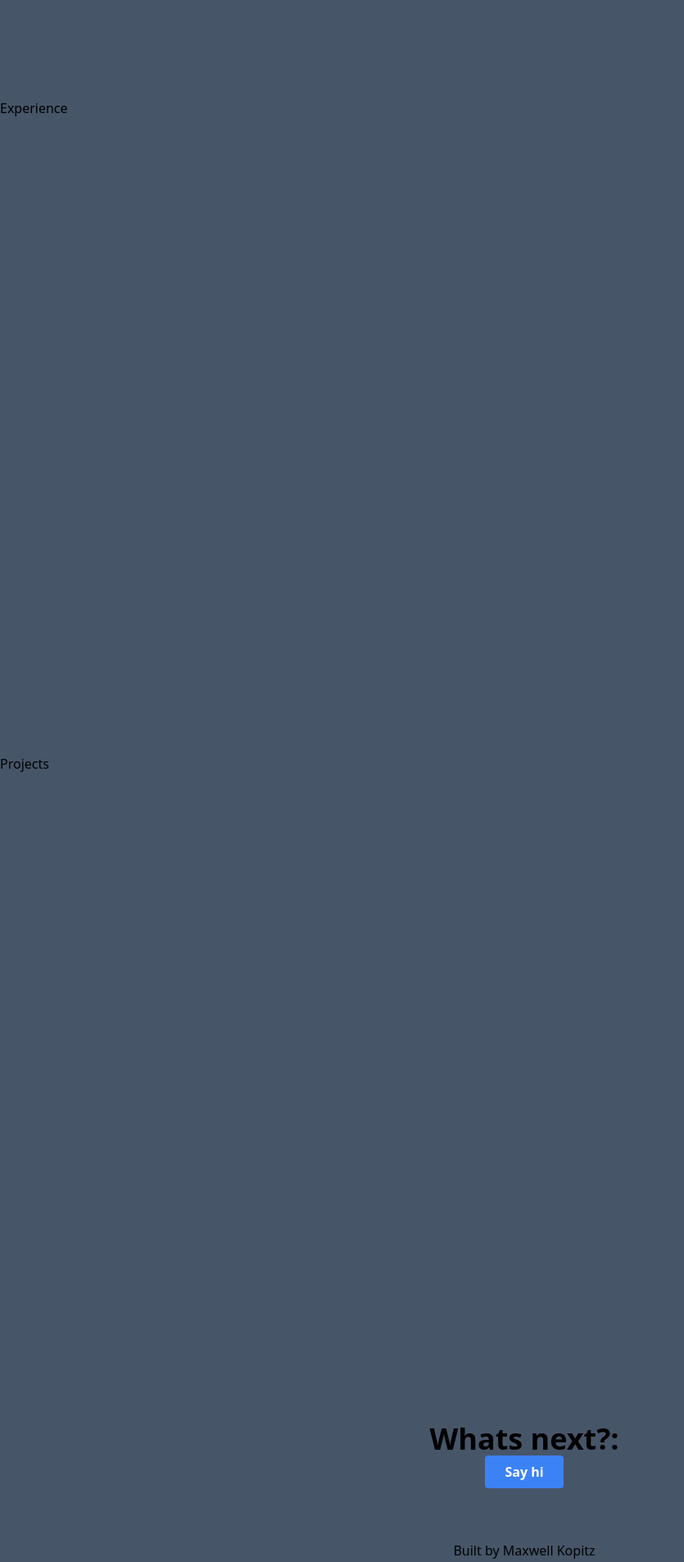
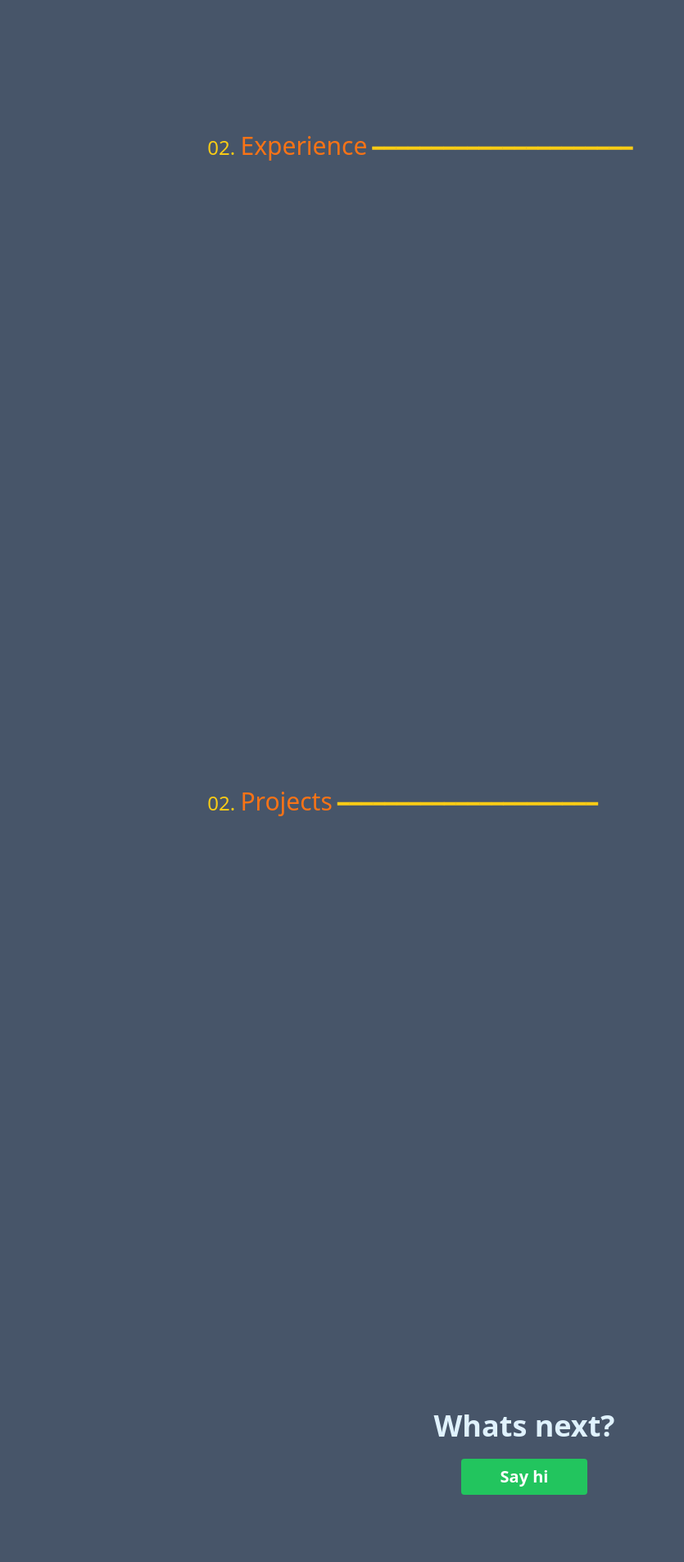
Before and after one commit to maxkopitz/maxwell-dev, a Next.js app: page / in a window 1280 px wide. Shown: the part 920-2826 px from the top of the page at 82% size, without its empty margins (0-835 px from the left). Built offline with nearby package versions, Linux system fonts and the light colour scheme; no server answers.

Commit message:
feat(sections): Headings

```diff
--- a/components/sections/contact.tsx
+++ b/components/sections/contact.tsx
@@ -1,16 +1,19 @@
-const Contact : React.FC = () => {
+const Contact: React.FC = () => {
   return (
-    <div id="contact" className="h-min grid place-items-center content-center p-4">
-      <div className="max-w-8xl w-full flex flex-wrap justify-center">
-        <h2 className='text-4xl font-bold text-center w-full'>
-          Whats next?:
+    <div className="h-screen">
+      <div className="max-w-8xl w-full">
+      <div className="text-center">
+        <h2 className='text-4xl text-sky-100 font-bold w-full'>
+          Whats next?
         </h2>
-        <div className="flex items-center justify-center">
-          <button className="bg-blue-500 hover:bg-blue-700 text-white font-bold py-2 px-6 rounded focus:outline-none focus:shadow-outline" type="submit">
-            Say hi
-          </button>
-        </div>
       </div>
+      <div className="flex flex-col items-center mt-5">
+       <button className="bg-green-500 hover:bg-green-700 text-white text-xl font-bold py-2 px-12 rounded focus:outline-none focus:shadow-outline" type="submit">
+          Say hi
+        </button>
+
+      </div>
+     </div>
     </div>
   )
 }
--- a/components/sections/experience.tsx
+++ b/components/sections/experience.tsx
@@ -1,7 +1,11 @@
 export default function Experience() {
   return (
     <div className="h-screen">
-      <h1>Experience</h1>
+      <div className="container rounded-md h-3/6 w-4/6 mx-auto">
+        <div className="p-10">
+          <h3 className="text-2xl text-yellow-400">02. <span className="text-3xl text-orange-500">Experience</span> &#9473;&#9473;&#9473;&#9473;&#9473;&#9473;&#9473;&#9473;&#9473;&#9473;&#9473;&#9473;&#9473;&#9473;&#9473;&#9473;&#9473;&#9473;&#9473;&#9473;&#9473;&#9473;</h3>
+        </div>
+      </div>
     </div>
   )
 }
--- a/components/sections/projects.tsx
+++ b/components/sections/projects.tsx
@@ -1,7 +1,11 @@
 export default function Projects() {
   return (
-     <div className="h-screen">
-      <h1>Projects</h1>
+    <div className="h-screen">
+      <div className="container rounded-md h-3/6 w-4/6 mx-auto">
+        <div className="p-10">
+          <h3 className="text-2xl text-yellow-400">02. <span className="text-3xl text-orange-500">Projects</span> &#9473;&#9473;&#9473;&#9473;&#9473;&#9473;&#9473;&#9473;&#9473;&#9473;&#9473;&#9473;&#9473;&#9473;&#9473;&#9473;&#9473;&#9473;&#9473;&#9473;&#9473;&#9473;</h3>
+        </div>
+      </div>
     </div>
   )
 }
```
